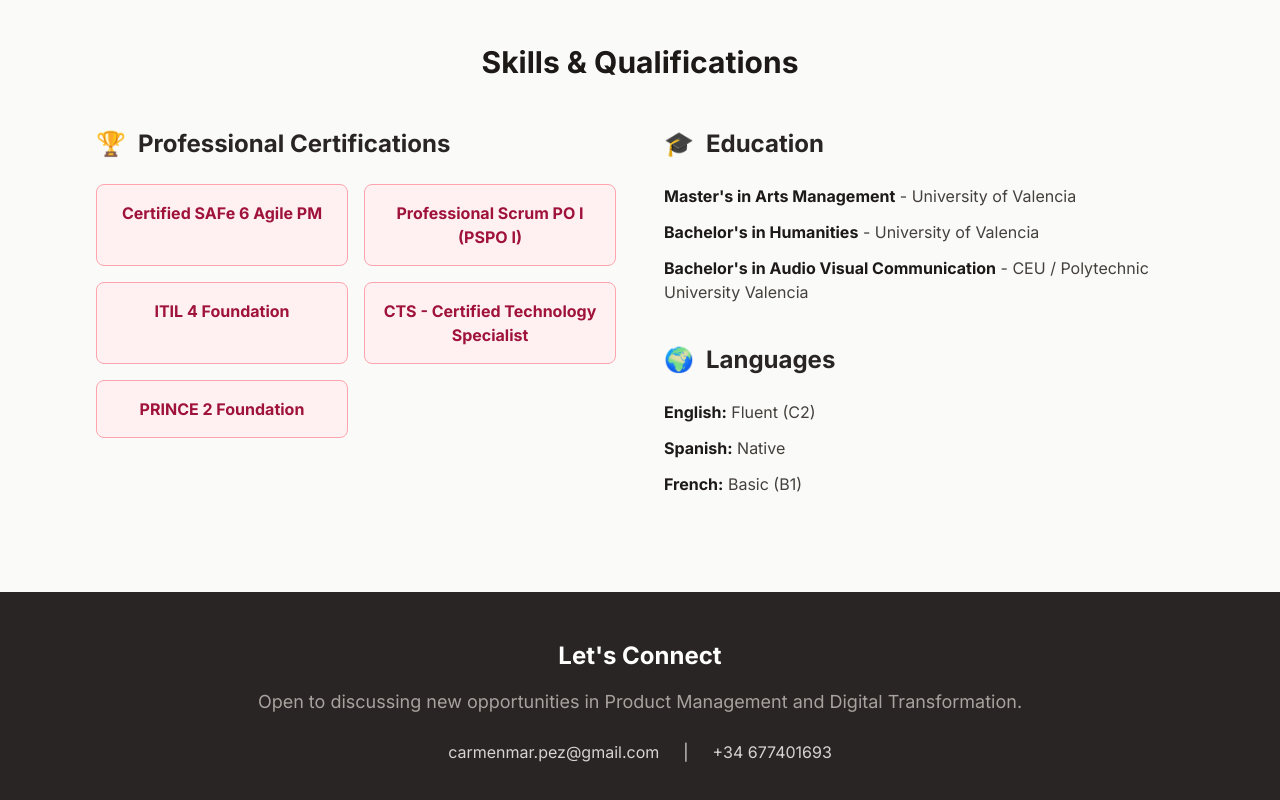
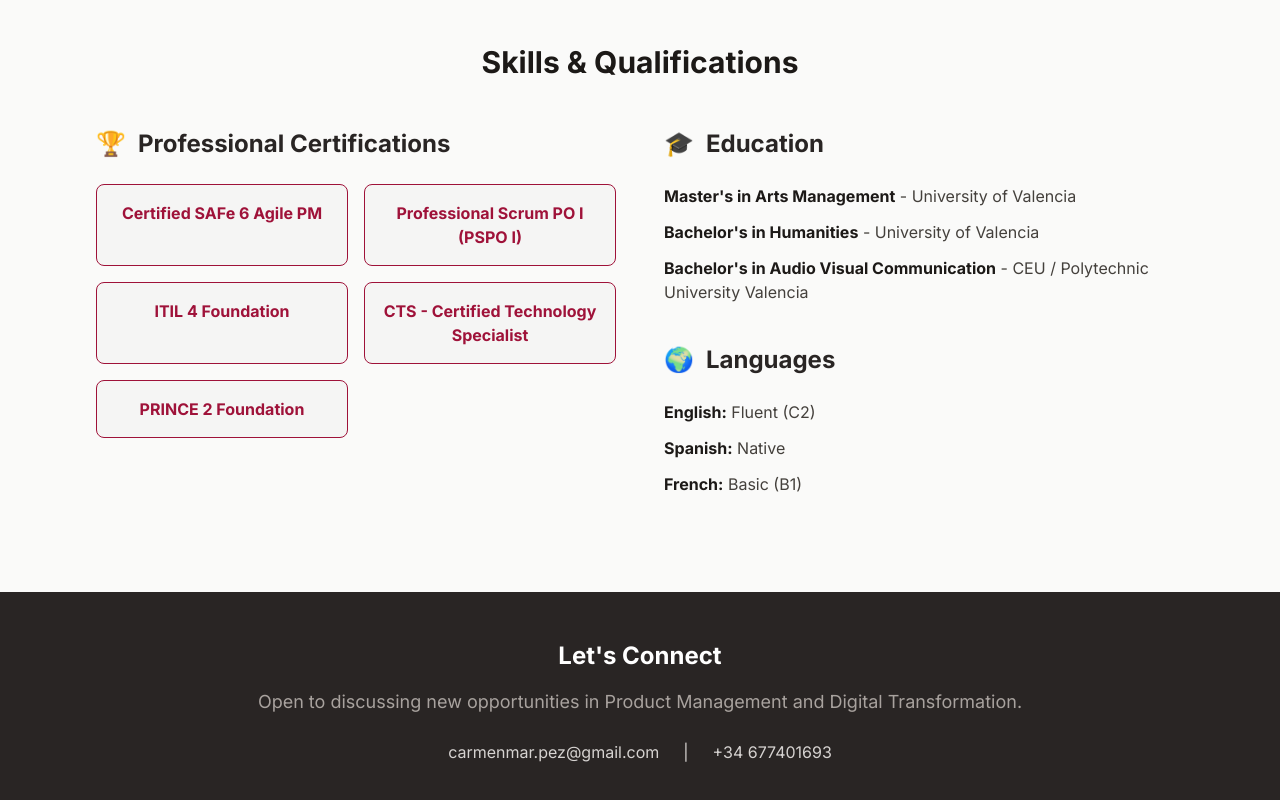
Before and after one commit to carmenmarpez/carmen-interactive-cv, a plain HTML site: page index.html in a window 1280 px wide. Shown: the part 2553-3353 px from the top of the page. Drawn offline with nearby package versions, Linux system fonts and the light colour scheme.

Commit message:
Update index.html

```diff
--- a/index.html
+++ b/index.html
@@ -125,8 +125,8 @@
              transform: scale(1.05);
         }
         .cert-badge.primary {
-            background-color: #fff1f2; /* rose-50 */
-            border-color: #fda4af; /* rose-300 */
+            background-color: #f5f5f4; /* stone-100 */
+            border-color: #9f1239; /* rose-800 */
             color: #9f1239; /* rose-800 */
             font-weight: 700;
         }
```
